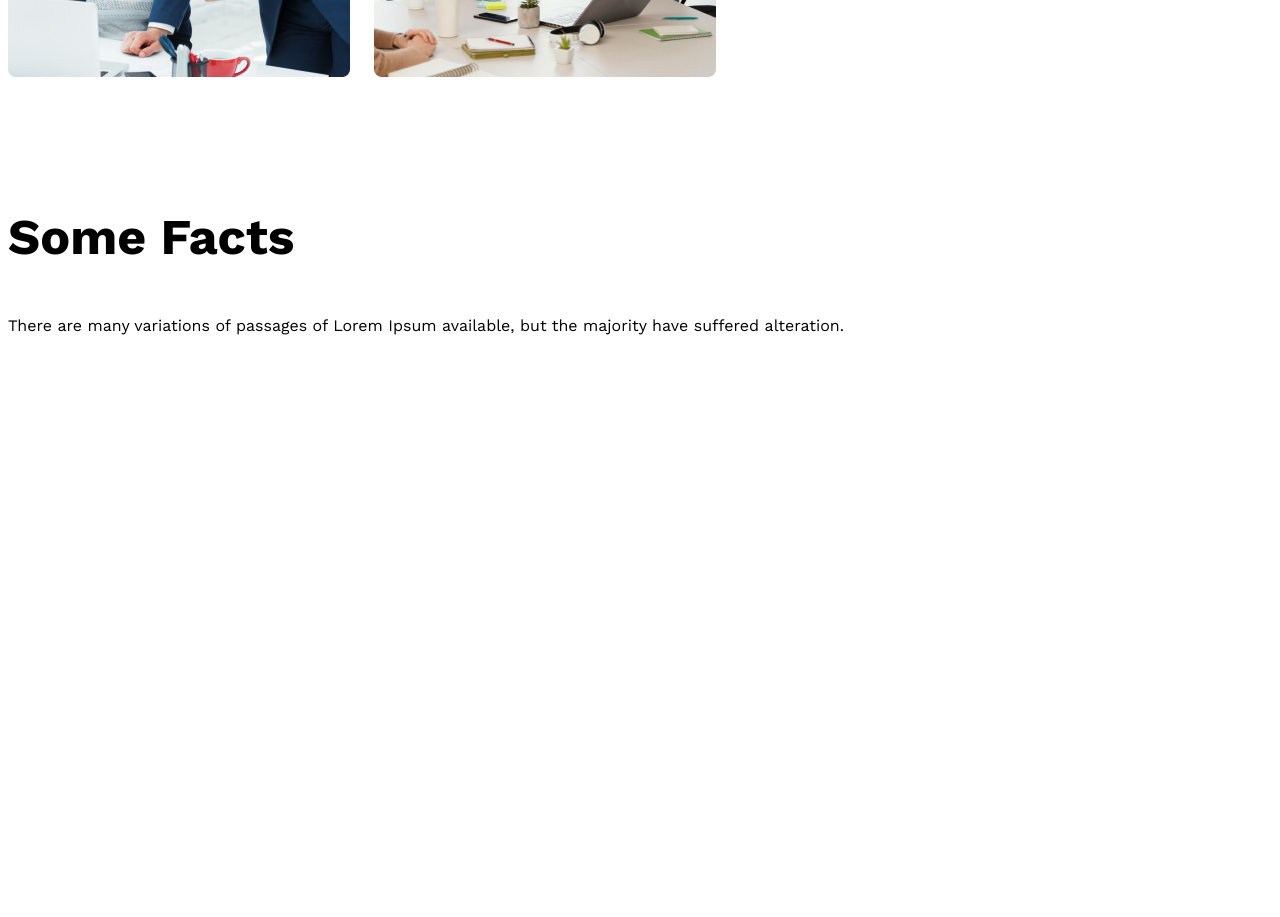
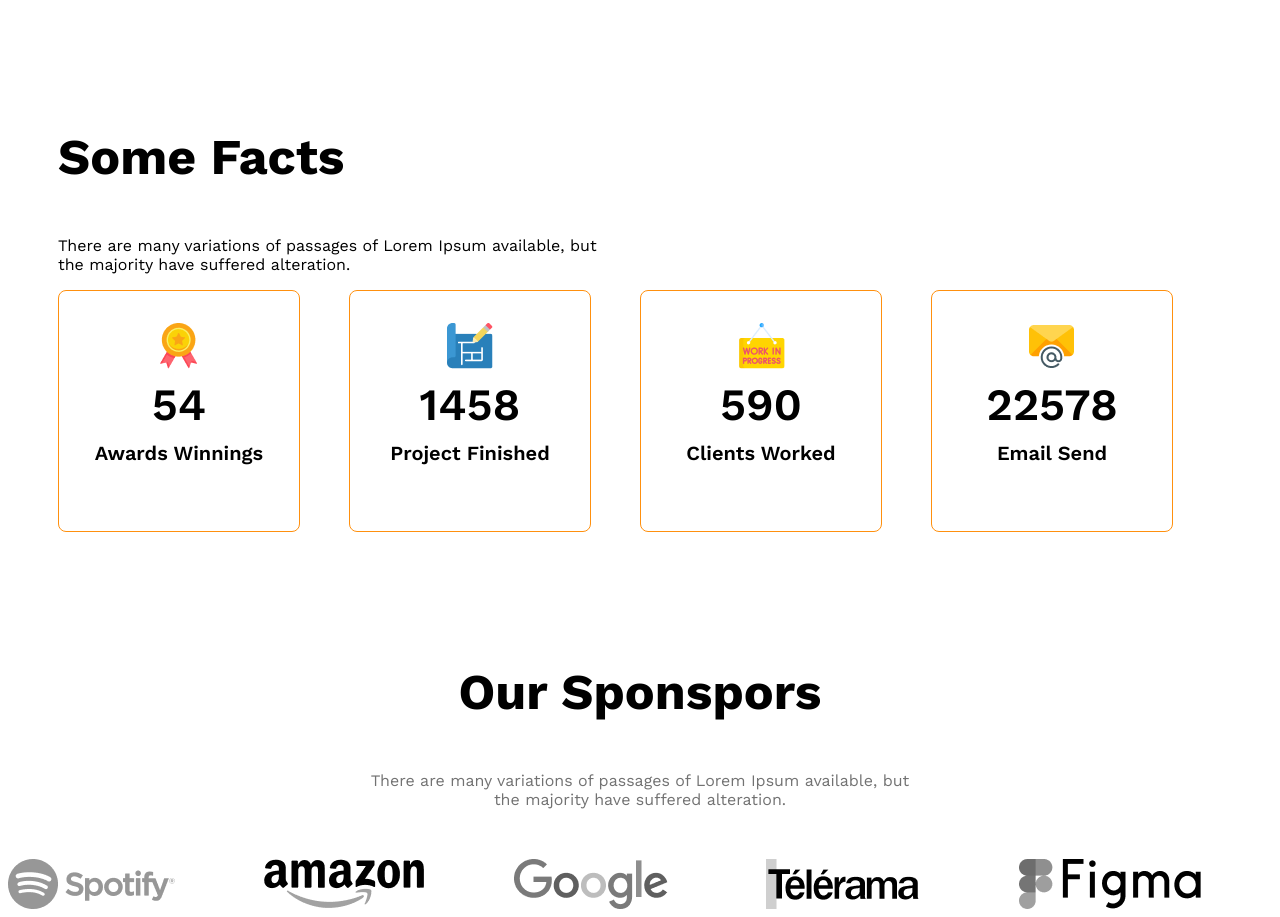
Before and after one commit to sagor369/g3-architects-webstite, a plain HTML site: page index.html in a window 1280 px wide. Shown: the part 1945-2862 px from the top of the page. Before the commit the page ends 2461 px from the top, so only its background shows below. Drawn offline with nearby package versions, Linux system fonts and the light colour scheme.

Commit message:
add resposiv toadd mobaiyle

```diff
--- a/index.html
+++ b/index.html
@@ -47,31 +47,53 @@
         <!-- some facts -->
         <section class="some-facts">
              <h3 class="section-title">Some Facts</h3>
-            <p class="text-light-grey">There are many variations of passages of Lorem Ipsum available, but the majority have suffered alteration.
+            <p class="text-light-grey fact-description">There are many variations of passages of Lorem Ipsum available, but the majority have suffered alteration.
             </p>
             <div class="facts-container">
-                <div class="fact">
-                    <img src="" alt="" class="fact-icon">
-                    <h4 class="fact-number"></h4>
-                    <h5 class="fact-name"></h5>
+                <div class="fact-card display-flex">
+                    <div>
+                        <img src="images/icons/ribon.png" alt="" class="fact-icon">
+                    <h4 class="fact-number">54</h4>
+                    <h5 class="fact-name">Awards Winnings</h5>
+                    </div>
                 </div>
-                <div class="fact">
-                    <img src="" alt="" class="fact-icon">
-                    <h4 class="fact-number"></h4>
-                    <h5 class="fact-name"></h5>
+                <div class="fact-card display-flex">
+                    <div>
+                        <img src="images/icons/projects.png" alt="" class="fact-icon">
+                    <h4 class="fact-number">1458</h4>
+                    <h5 class="fact-name">Project Finished</h5>
+                    </div>
                 </div>
-                <div class="fact">
-                    <img src="" alt="" class="fact-icon">
-                    <h4 class="fact-number"></h4>
-                    <h5 class="fact-name"></h5>
+                <div class="fact-card display-flex">
+                    <div>
+                        <img src="images/icons/customers.png" alt="" class="fact-icon">
+                    <h4 class="fact-number">590</h4>
+                    <h5 class="fact-name">Clients Worked</h5>
+                    </div>
                 </div>
-                <div class="fact">
-                    <img src="" alt="" class="fact-icon">
-                    <h4 class="fact-number"></h4>
-                    <h5 class="fact-name"></h5>
+                <div class="fact-card display-flex">
+                    <div>
+                        <img src="images/icons/email.png" alt="" class="fact-icon">
+                    <h4 class="fact-number">22578</h4>
+                    <h5 class="fact-name">Email Send</h5>
+                    </div>
                 </div>
             </div>
           </section>
+          <!-- Our Sponspors -->
+           <section class="our-sponspors">
+            <div class="sponsor-info">
+                <h3 class="section-title">Our Sponspors</h3>
+                <p class="text-light-gray">There are many variations of passages of Lorem Ipsum available, but the majority have suffered alteration.</p>
+            </div>
+            <div class="sponsor-companies">
+                <img src="images/sponsors/spotify.png" alt="">
+                <img src="images/sponsors/amazon.png" alt="">
+                <img src="images/sponsors/google.png" alt="">
+                <img src="images/sponsors/telerama.png" alt="">
+                <img src="images/sponsors/figma.png" alt="">
+            </div>
+           </section>
     </main>
     <footer>
 
--- a/stayle/architects.css
+++ b/stayle/architects.css
@@ -96,7 +96,7 @@ main >section{
 .teams{
   align-items: center;
   display: flex;
-    align-items: center;
+  margin: 50px;
 
 }
 
@@ -113,6 +113,52 @@ main >section{
 #quik-list{
   font-weight: 500;
 }
+/* some facts related styles start */
+.facts-container{
+  display: grid;
+  grid-template-columns: repeat(4, 1fr);
+}
+.fact-card{
+  border: 1px solid #FF900E;
+  width: 240px;
+  height: 240px;
+  border-radius: 8px;
+  text-align: center;
+  align-items: center;
+  justify-content: center;
+}
+.fact-number{
+  font-size: 2.8rem;
+  font-weight: 600;
+  margin-top: 5px;
+  margin-bottom: 10px;
+}
+.fact-name{
+  font-size: 1.25em;
+  font-weight: 600;
+  margin-top: 10px;
+}
+.fact-description{
+  max-width: 540px;
+}
+.some-facts{
+  margin: 50px;
+}
+/* some facts related styles end */
+/* sponsor related styles stard */
+.sponsor-info{
+  max-width: 540px;
+  margin: 50px auto;
+  text-align: center;
+}
+.sponsor-companies{
+  display: grid;
+  grid-template-columns: repeat(5, 1fr);
+}
+.sponsor-companies img{
+  filter: grayscale(100%);
+}
+/* sponsor related  styles end*/
 /* responsive media query */
 @media screen and (max-width: 576px){
   .navbar,
@@ -122,12 +168,26 @@ main >section{
   {
     flex-direction: column;
   }
-  .team-img-container{
-    grid-template-columns: repeat(1, 1fr);
+  .teams{
+    margin: 0;
+  }
+  .team-img-container,
+   .facts-container,
+    .sponsor-companies{
+    grid-template-columns: 1fr;
+  }
+  .facts-container {
+    justify-items: center;
+    gap: 20px;
+  }
+  .sponsor-companies{
+    justify-items: center;
+    gap: 50px;
   }
   .our-features{
     margin: none;
     max-width: 100%;
+    margin: 0;
   }
   .banner-title{
     font-size: 2rem;
@@ -136,13 +196,22 @@ main >section{
     max-width: 100%;
     padding: 0 15px;
   }
+  .section-title{
+    margin-left: 0px;
+  }
 }
 /* medium size device */
 @media screen and (min-width: 576px) and (max-width: 992px){
   .teams{
     flex-direction: column;
+    margin: 0;
   }
   .uor-features{
     margin-left: 50px auto;
   }
+  .sponsor-companies, .facts-container{
+    grid-template-columns: repeat(2, 1fr);
+    gap: 50px;
+    justify-items: center;
+  }
 }
```
